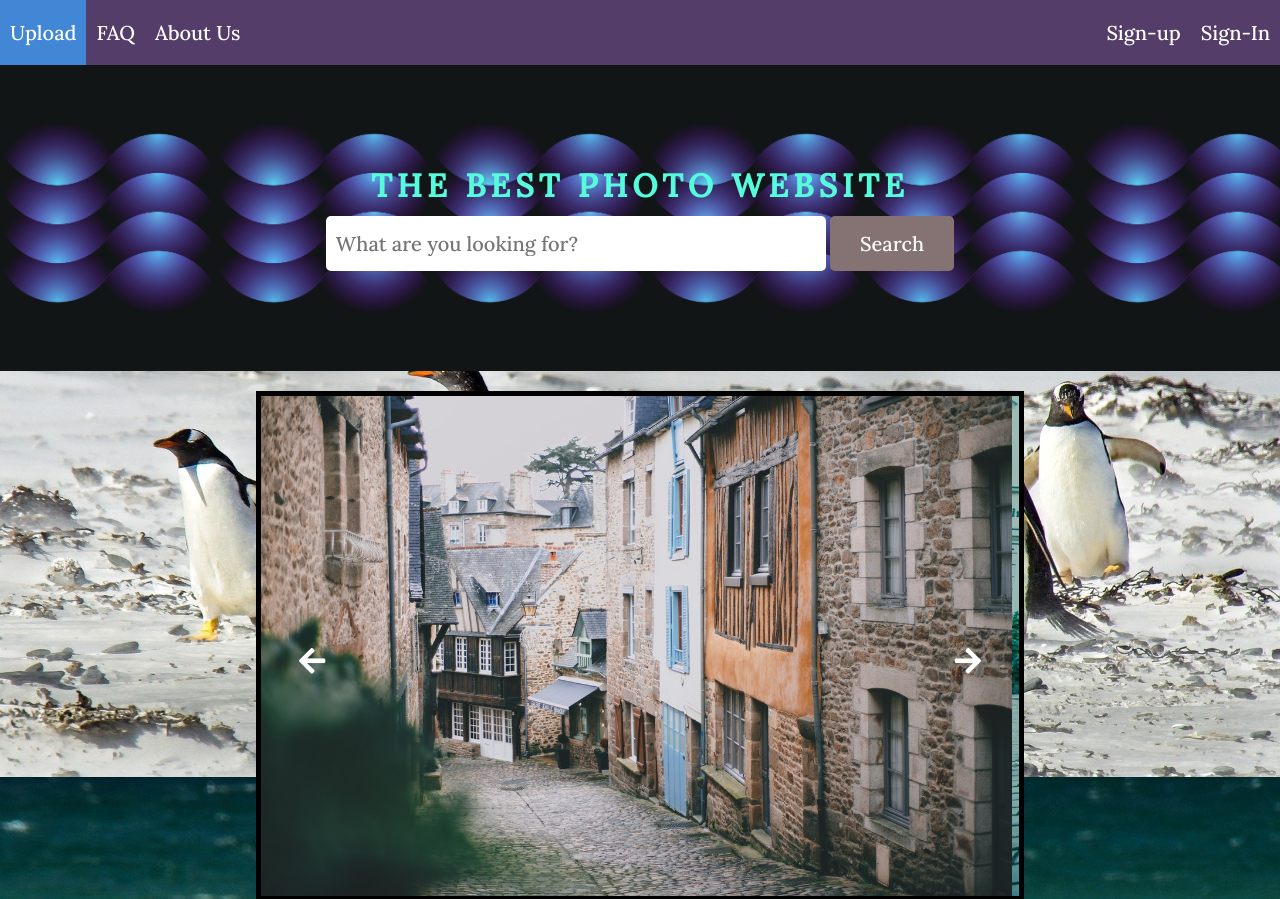
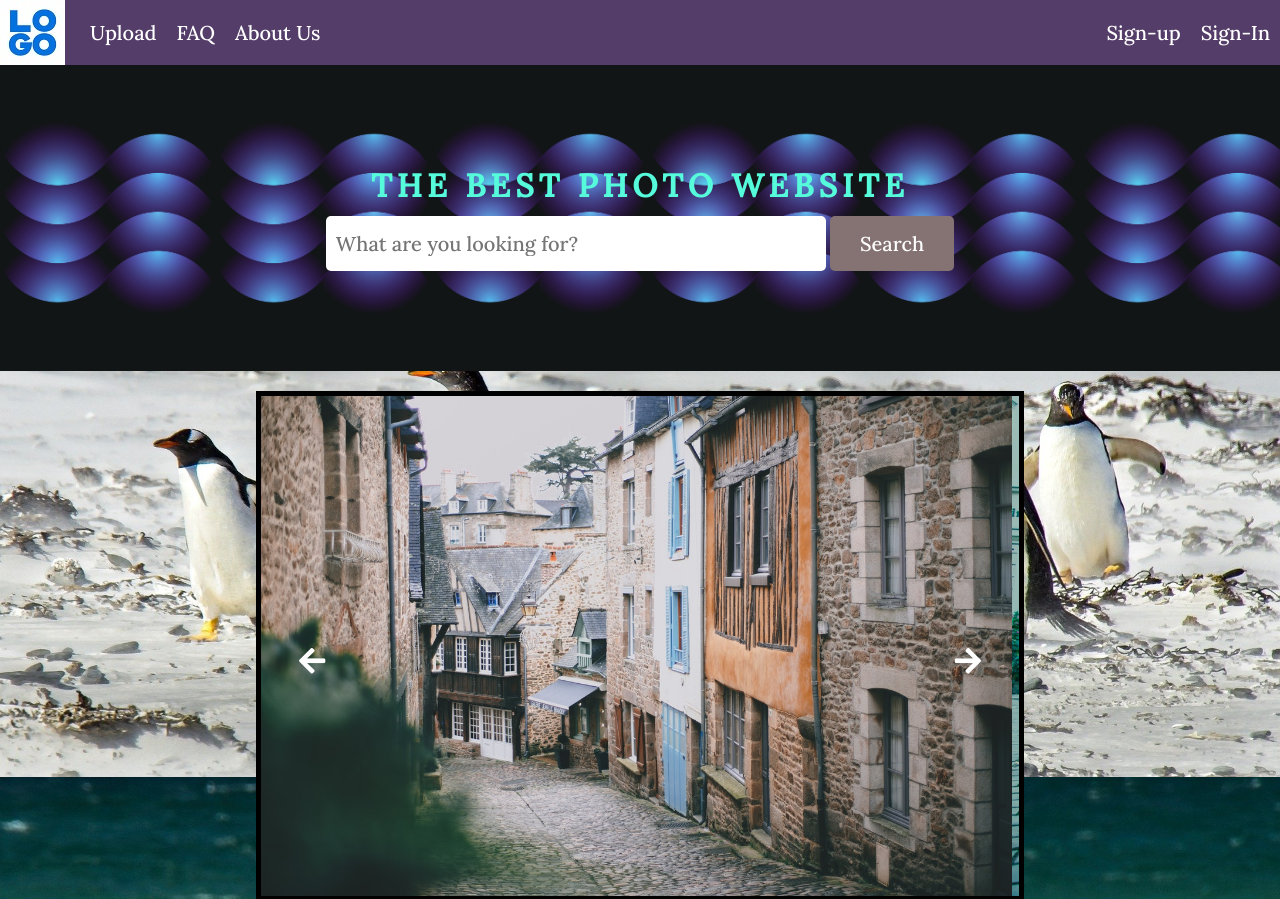
Before and after one commit to KAD105/JavaScript-image-shop, a plain HTML site: page index.html in a window 1280 px wide. Shown: the top 899 px of the page. Drawn offline with Linux system fonts and the light colour scheme.

Commit message:
Logo added

```diff
--- a/index.html
+++ b/index.html
@@ -13,9 +13,9 @@
 </head>
 <body>
 
-
+    <div class="logo"><img src="./img/logo.jpg" alt=""></div>
     <nav>
-        <ul>
+        <ul id="left-ul">
             <li><a class="nav-link" href="#">Upload</a></li>
             <li><a class="nav-link" href="#">FAQ</a></li>
             <li><a class="nav-link" href="#">About Us</a></li>
--- a/styles.css
+++ b/styles.css
@@ -11,6 +11,17 @@ body {
     background-color: rgb(44, 174, 218);
     background-image: url(./img/penguins.jpg);
     background-size: contain;
+}
+
+/*logo*/
+
+.logo {
+    position: absolute;
+
+}
+
+#left-ul {
+    padding-left: 80px;
 }
 
 /* Navigation bar*/
```
Also changed, not shown: img/logo.jpg (added).
